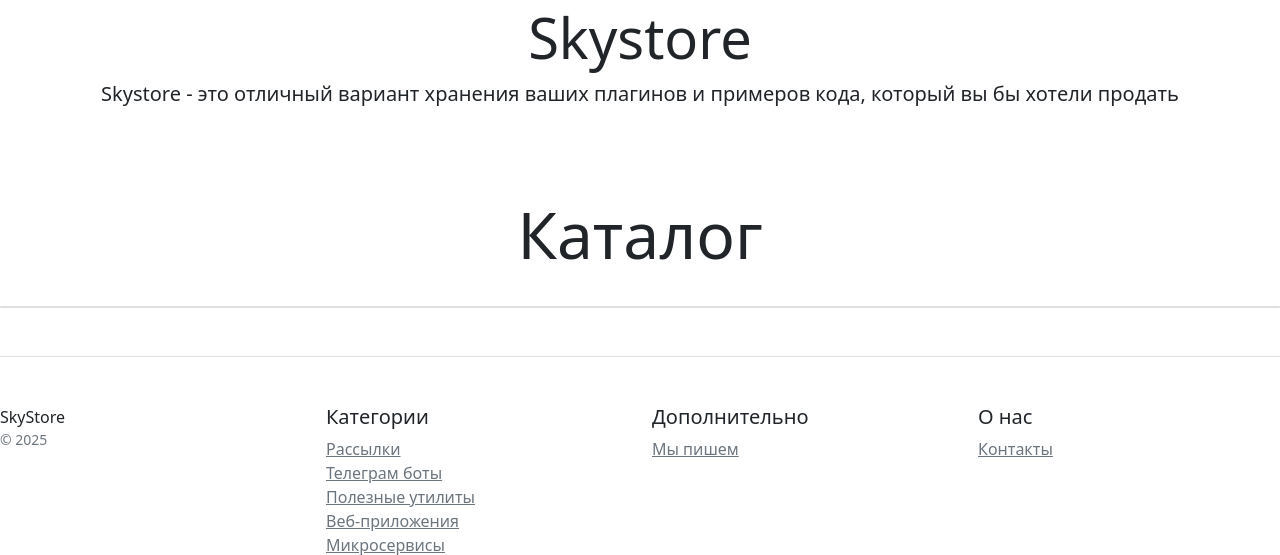
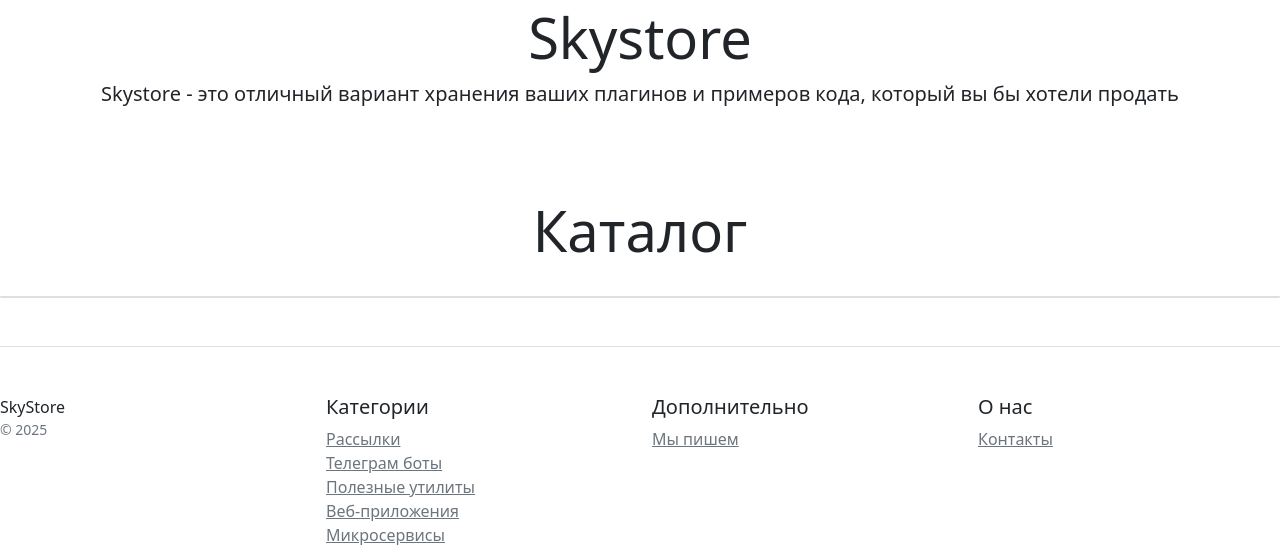
Before and after one commit to Dryn4er/Homework_5, a Django app: page / in a window 1280 px wide. Shown: the part 135-690 px from the top of the page. Run offline with Django 5.2, Linux system fonts and the light colour scheme; data that the repository does not hold is empty; parts of the project's set-up code (start-up, migrations or seed data) failed here and were passed over.

Commit message:
Base installment

```diff
--- a/catalog/templates/catalog/product_list.html
+++ b/catalog/templates/catalog/product_list.html
@@ -2,7 +2,7 @@
 {% load my_tags %}
 {% block content %}
 <div class="pricing-header px-3 py-3 pt-md-5 pb-md-4 mx-auto text-center">
-    <h1 class="display-3">Каталог</h1>
+    <h1 class="display-4">Каталог</h1>
 </div>
 <div class="card mb-4 box-shadow">
     {% for product in products %}
```
